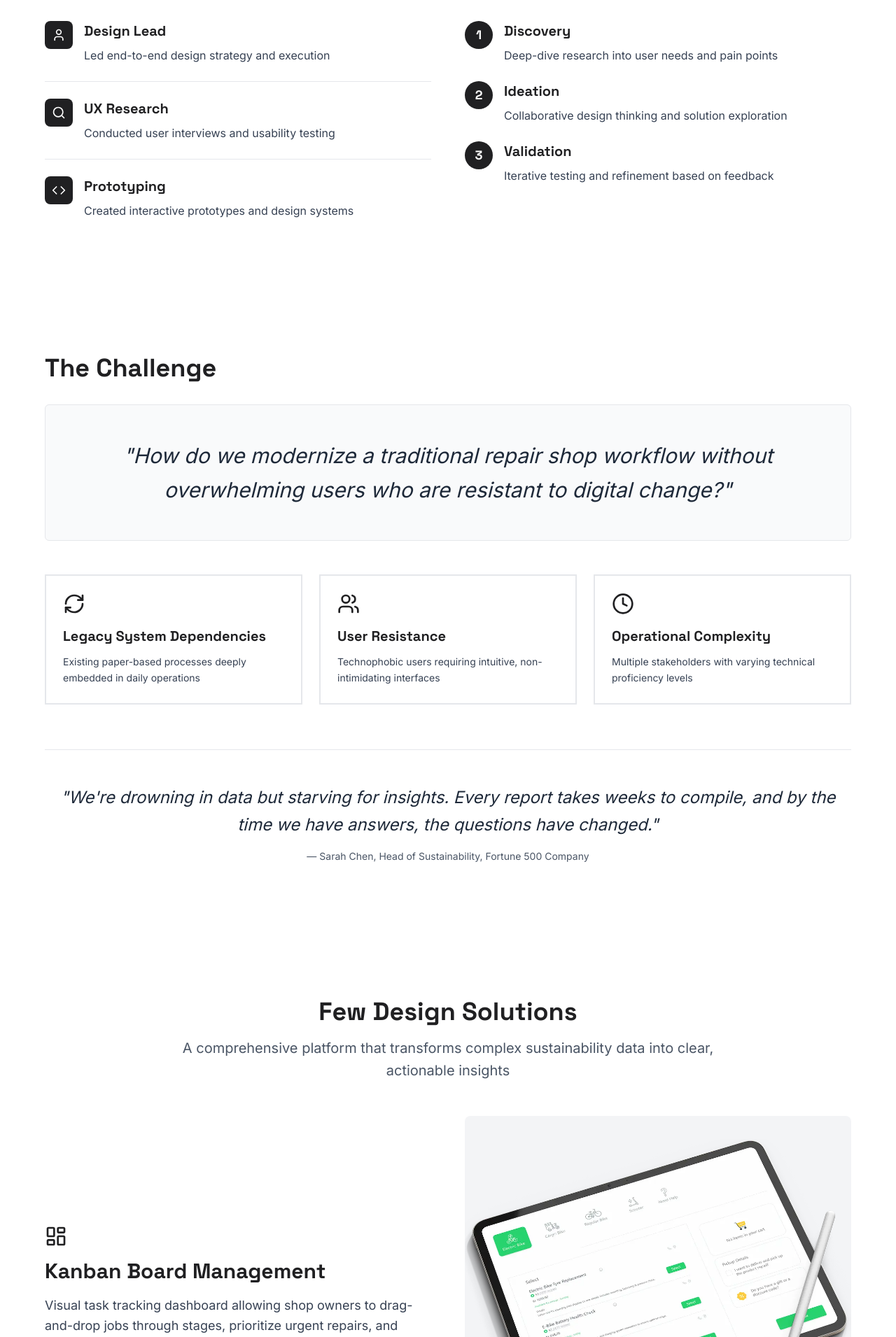
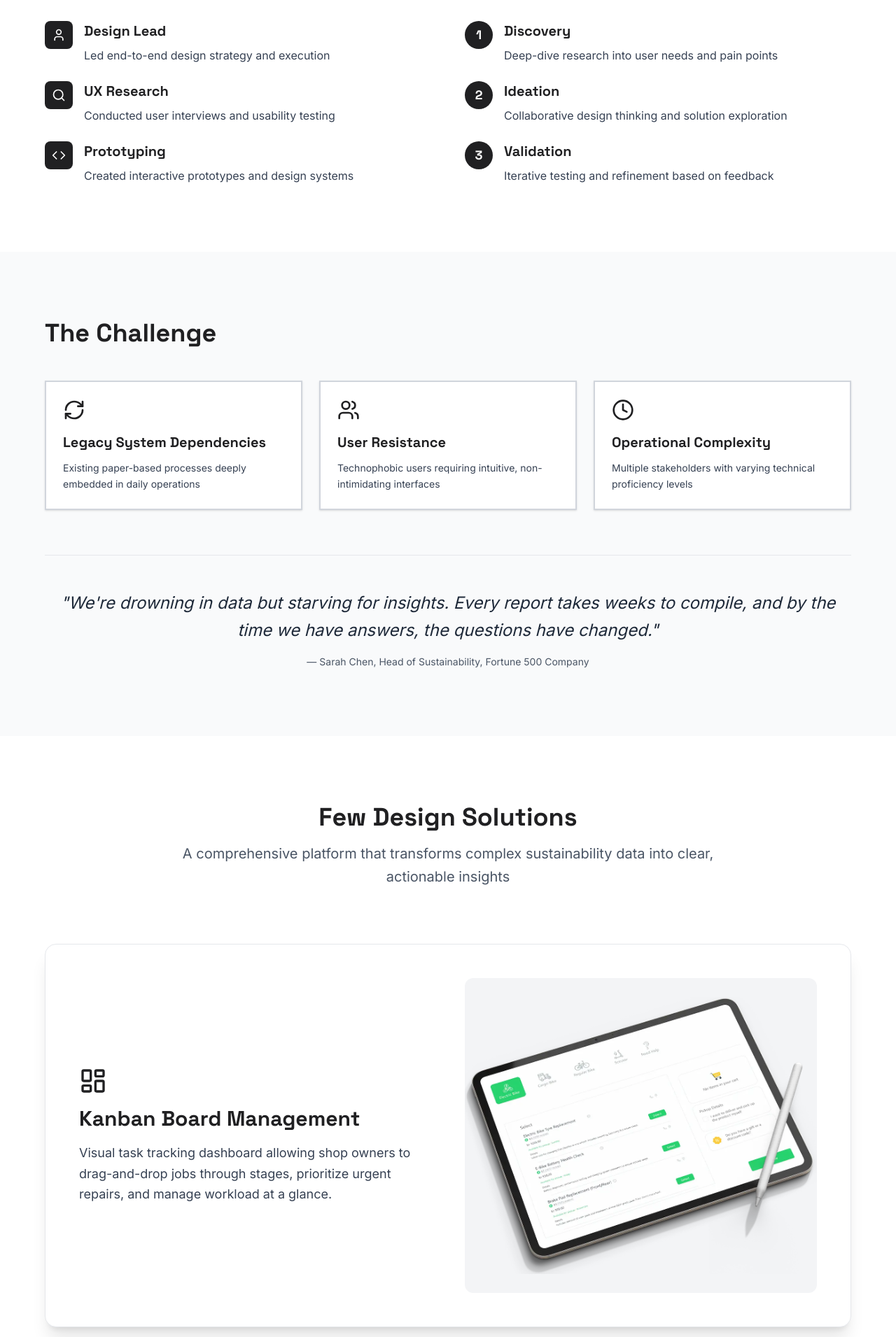
Before and after one commit to sukrutikonhar/vasinisingh, a Next.js app: page /projects/arreglio-mock in a window 1280 px wide. Shown: the part 969-2880 px from the top of the page at 70% size. Built offline with nearby package versions, Linux system fonts and the light colour scheme.

Commit message:
Enhance arreglio-mock page: add sticky scroll overlapping effect to solutions, update section layouts and backgrounds

```diff
--- a/src/app/projects/arreglio-mock/page.tsx
+++ b/src/app/projects/arreglio-mock/page.tsx
@@ -37,8 +37,8 @@ export default function ArreglioMockProject() {
             <Solutions />
             <ImpactResults />
             <ReflectionLearnings />
+            <Gallery />
             <CTASection />
-            <Gallery />
             <NextProject nextSlug="ecoprism" nextTitle="ecoPRISM" />
         </MinimalLayout>
     );
--- a/src/components/projects/arreglio/Challenge.tsx
+++ b/src/components/projects/arreglio/Challenge.tsx
@@ -23,7 +23,7 @@ const Challenge: React.FC = () => {
     ];
 
     return (
-        <section className="py-16 sm:py-20 md:py-24 bg-white">
+        <section className="py-16 sm:py-20 md:py-24 bg-gray-50">
             <div className="container-custom px-4 sm:px-6">
                 <div className="max-w-6xl mx-auto">
                     {/* Section Header */}
@@ -31,11 +31,6 @@ const Challenge: React.FC = () => {
                         <h2 className="text-2xl sm:text-3xl md:text-4xl font-grotesk font-bold text-black mb-8">
                             The Challenge
                         </h2>
-                        <div className="bg-gray-50 border border-gray-200 p-8 sm:p-12 rounded-[6px] mb-12">
-                            <p className="text-xl sm:text-2xl md:text-3xl font-inter text-gray-800 leading-relaxed text-center italic">
-                                &quot;How do we modernize a traditional repair shop workflow without overwhelming users who are resistant to digital change?&quot;
-                            </p>
-                        </div>
                     </div>
 
                     {/* Challenge Cards */}
@@ -43,7 +38,7 @@ const Challenge: React.FC = () => {
                         {challenges.map((challenge, index) => (
                             <div
                                 key={index}
-                                className="bg-white border-2 border-gray-200 p-6 hover:border-black transition-all"
+                                className="bg-white border-2 border-gray-300 p-6 hover:border-black transition-all shadow-sm"
                             >
                                 <div className="mb-4">
                                     {React.createElement(challenge.icon, {
--- a/src/components/projects/arreglio/Gallery.tsx
+++ b/src/components/projects/arreglio/Gallery.tsx
@@ -18,7 +18,7 @@ const Gallery: React.FC = () => {
             <div className="container-custom">
                 <div className="max-w-7xl mx-auto">
                     <h2 className="text-4xl sm:text-5xl font-grotesk font-bold text-black mb-16 text-center">
-                        Final Screens
+                        Final Designs
                     </h2>
 
                     <div className="grid grid-cols-1 md:grid-cols-2 gap-8">
--- a/src/components/projects/arreglio/ImpactResults.tsx
+++ b/src/components/projects/arreglio/ImpactResults.tsx
@@ -22,7 +22,7 @@ const ImpactResults: React.FC = () => {
     ];
 
     return (
-        <section className="py-16 sm:py-20 md:py-24 bg-white">
+        <section className="py-16 sm:py-20 md:py-24 bg-gray-100">
             <div className="container-custom px-4 sm:px-6">
                 <div className="max-w-6xl mx-auto">
                     {/* Section Header */}
--- a/src/components/projects/arreglio/Role.tsx
+++ b/src/components/projects/arreglio/Role.tsx
@@ -52,21 +52,19 @@ const Role: React.FC = () => {
                             </h2>
                             <div className="space-y-6">
                                 {roles.map((role, index) => (
-                                    <div key={index} className="border-b border-gray-200 pb-6 last:border-b-0 last:pb-0">
-                                        <div className="flex items-start gap-4">
+                                    <div key={index} className="flex items-start gap-4">
                                         <div className="w-10 h-10 bg-black text-white flex items-center justify-center rounded-lg flex-shrink-0">
                                             {React.createElement(role.icon, {
                                                 className: "w-5 h-5"
                                             })}
                                         </div>
-                                            <div>
+                                        <div className="flex-1">
                                             <h3 className="text-lg sm:text-xl font-grotesk font-bold text-black mb-2">
                                                 {role.title}
                                             </h3>
                                             <p className="text-base font-inter text-gray-700 leading-relaxed">
                                                 {role.description}
                                             </p>
-                                            </div>
                                         </div>
                                     </div>
                                 ))}
@@ -84,7 +82,7 @@ const Role: React.FC = () => {
                                         <div className="w-10 h-10 bg-black text-white flex items-center justify-center rounded-full flex-shrink-0 font-grotesk font-bold text-lg">
                                             {step.number}
                                         </div>
-                                        <div>
+                                        <div className="flex-1">
                                             <h3 className="text-lg sm:text-xl font-grotesk font-bold text-black mb-2">
                                                 {step.title}
                                             </h3>
--- a/src/components/projects/arreglio/Solutions.tsx
+++ b/src/components/projects/arreglio/Solutions.tsx
@@ -2,7 +2,7 @@
 
 import React from 'react';
 import Image from 'next/image';
-import { LayoutDashboard, DollarSign } from 'lucide-react';
+import { LayoutDashboard, DollarSign, Bell, MessageSquare } from 'lucide-react';
 
 const Solutions: React.FC = () => {
     const solutions = [
@@ -10,13 +10,25 @@ const Solutions: React.FC = () => {
             title: 'Kanban Board Management',
             description: 'Visual task tracking dashboard allowing shop owners to drag-and-drop jobs through stages, prioritize urgent repairs, and manage workload at a glance.',
             icon: LayoutDashboard,
-            image: '/images/projects/arreglio1/arreglio-landing-image.webp' // Placeholder - update with actual image
+            image: '/images/projects/arreglio1/arreglio-landing-image.webp'
         },
         {
             title: 'Transparent Pricing Display',
             description: 'Mandatory service pricing with rental tenure and availability information—building customer trust through transparency.',
             icon: DollarSign,
-            image: '/images/projects/arreglio1/arreglio-landing-image.webp' // Placeholder - update with actual image
+            image: '/images/projects/arreglio1/arreglio-landing-image.webp'
+        },
+        {
+            title: 'Real-Time Status Updates',
+            description: 'Automated notifications keeping customers informed at each repair stage—eliminating the need for follow-up calls.',
+            icon: Bell,
+            image: '/images/projects/arreglio1/arreglio-landing-image.webp'
+        },
+        {
+            title: '24/7 AI Virtual Assistant',
+            description: 'Intelligent chatbot handling common customer queries about services, pricing, and availability—reducing support burden.',
+            icon: MessageSquare,
+            image: '/images/projects/arreglio1/arreglio-landing-image.webp'
         }
     ];
 
@@ -25,7 +37,7 @@ const Solutions: React.FC = () => {
             <div className="container-custom px-4 sm:px-6">
                 <div className="max-w-6xl mx-auto">
                     {/* Section Header */}
-                    <div className="mb-12 text-center">
+                    <div className="mb-20 text-center">
                         <h2 className="text-2xl sm:text-3xl md:text-4xl font-grotesk font-bold text-black mb-4">
                             Few Design Solutions
                         </h2>
@@ -34,19 +46,21 @@ const Solutions: React.FC = () => {
                         </p>
                     </div>
 
-                    {/* Solutions Grid */}
-                    <div className="space-y-20">
+                    {/* Solutions with Sticky Scroll */}
+                    <div className="relative">
                         {solutions.map((solution, index) => (
                             <div
                                 key={index}
-                                className={`grid grid-cols-1 lg:grid-cols-2 gap-12 items-center ${index % 2 === 1 ? 'lg:flex-row-reverse' : ''
-                                    }`}
+                                className="sticky top-20 mb-8 last:mb-0"
+                                style={{ zIndex: index + 1 }}
                             >
+                                <div className="bg-white rounded-2xl shadow-xl p-8 md:p-12 border border-gray-200">
+                                    <div className="grid grid-cols-1 lg:grid-cols-2 gap-8 md:gap-12 items-center">
                                         {/* Content */}
                                         <div className={index % 2 === 1 ? 'lg:order-2' : ''}>
                                             <div className="mb-4">
                                                 {React.createElement(solution.icon, {
-                                            className: "w-8 h-8 text-black"
+                                                    className: "w-10 h-10 text-black"
                                                 })}
                                             </div>
                                             <h3 className="text-2xl sm:text-3xl font-grotesk font-bold text-black mb-4">
@@ -59,7 +73,7 @@ const Solutions: React.FC = () => {
 
                                         {/* Image */}
                                         <div className={index % 2 === 1 ? 'lg:order-1' : ''}>
-                                    <div className="relative w-full h-[400px] sm:h-[500px] bg-gray-100 rounded-lg overflow-hidden">
+                                            <div className="relative w-full h-[350px] sm:h-[450px] bg-gray-100 rounded-xl overflow-hidden">
                                                 <Image
                                                     src={solution.image}
                                                     alt={solution.title}
@@ -69,7 +83,11 @@ const Solutions: React.FC = () => {
                                             </div>
                                         </div>
                                     </div>
+                                </div>
+                            </div>
                         ))}
+                        {/* Spacer to allow last card to stick */}
+                        <div className="h-[50vh]"></div>
                     </div>
                 </div>
             </div>
```
Lines whose indentation alone changed are shown as unchanged.
